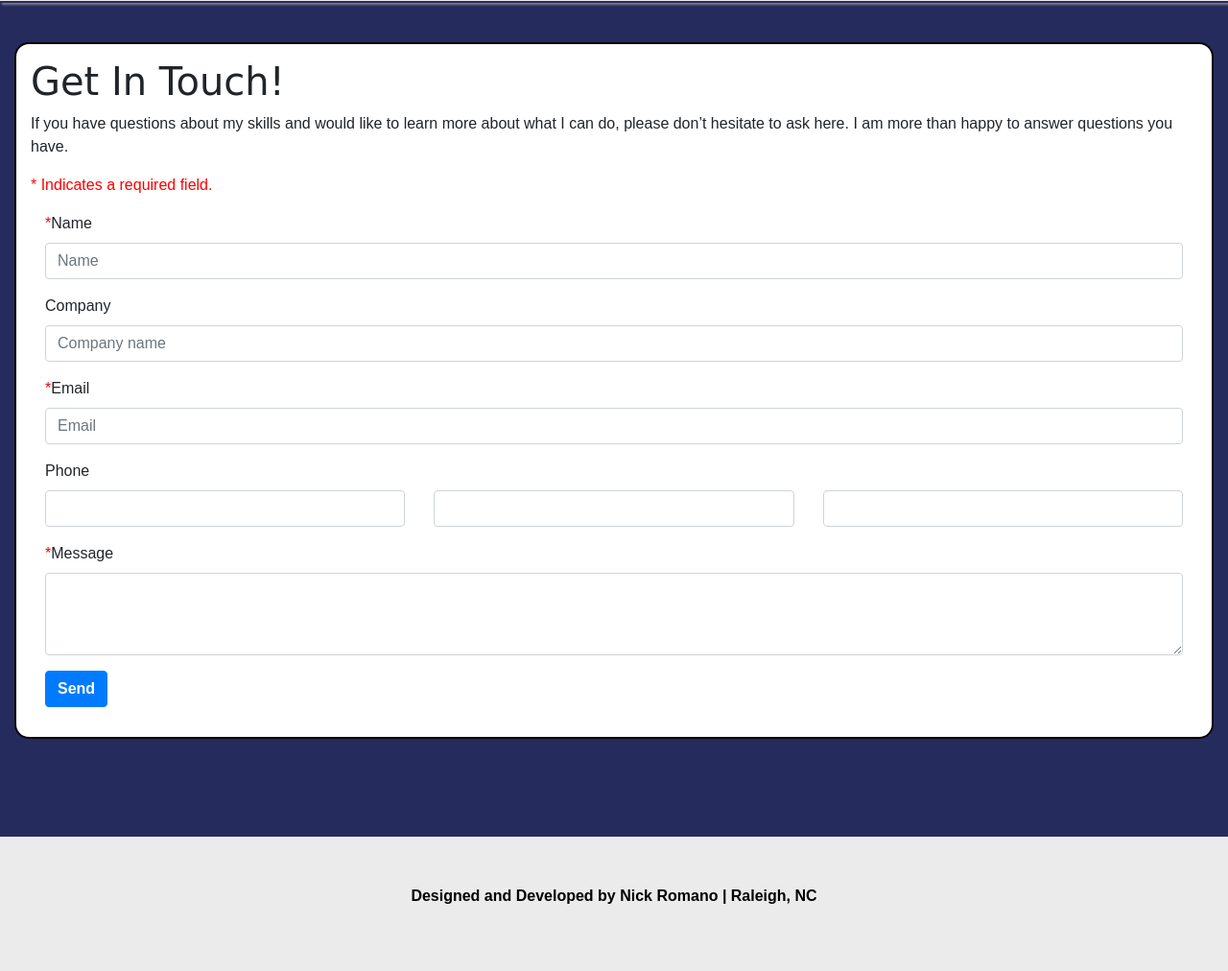
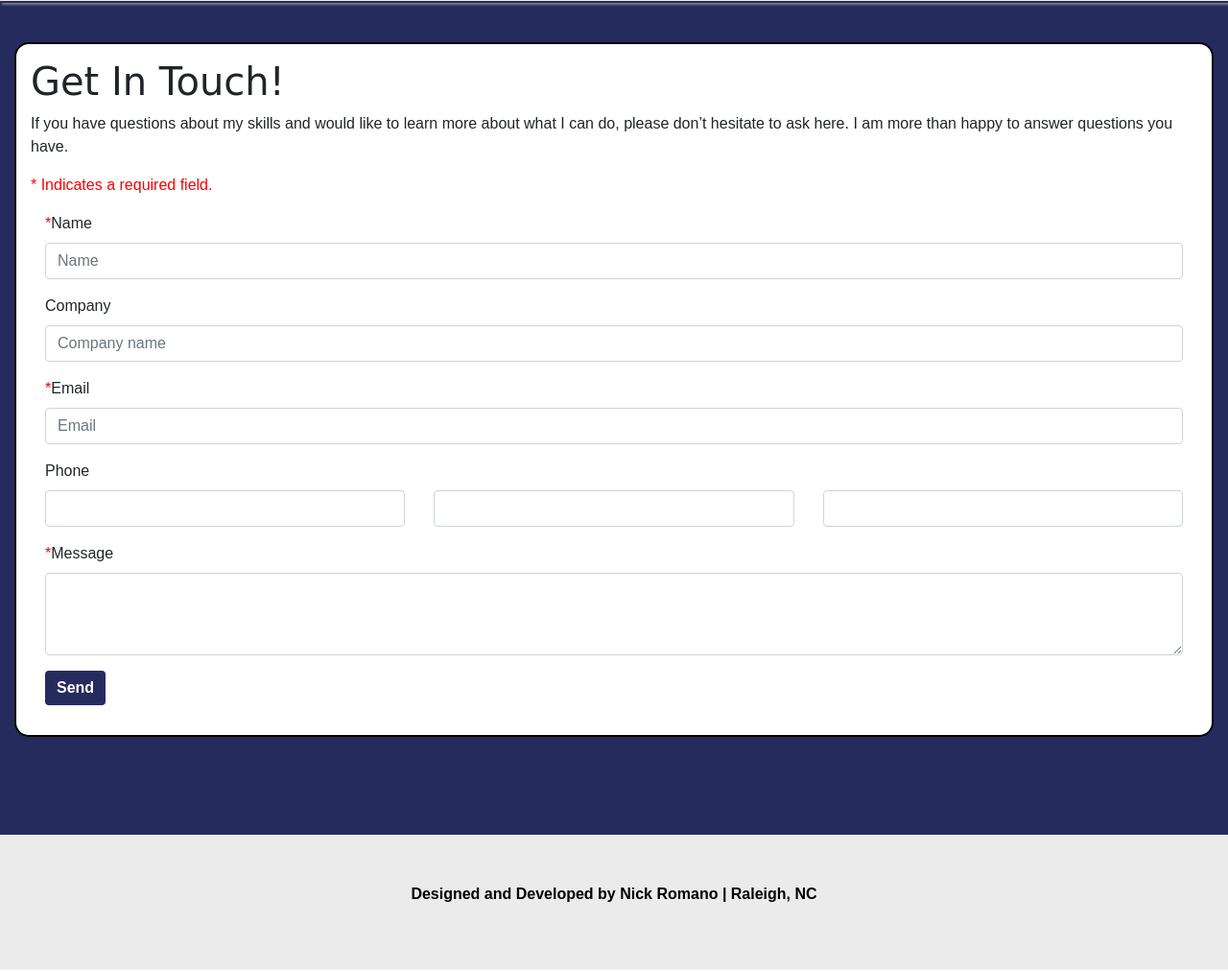
Before and after one commit to nicholas-romano/nicholas-romano.github.io, a PHP site: page /contact.html in a window 1280 px wide. Shown: the part 201-1213 px from the top of the page at 96% size. Run offline with PHP 8.4, Linux system fonts and the light colour scheme; some libraries are stand-ins or nearby versions.

Commit message:
changed submit button color to dark blue

```diff
--- a/contact.html
+++ b/contact.html
@@ -14,13 +14,6 @@
 
     <link rel="stylesheet" href="https://stackpath.bootstrapcdn.com/bootstrap/4.4.1/css/bootstrap.min.css" integrity="sha384-Vkoo8x4CGsO3+Hhxv8T/Q5PaXtkKtu6ug5TOeNV6gBiFeWPGFN9MuhOf23Q9Ifjh" crossorigin="anonymous">
     <link rel="stylesheet" href="css/sdd-styles.css" />
-    <script type="text/javascript">
-      var onloadCallback = function() {
-        grecaptcha.render('g-recaptcha', {
-          'sitekey' : '6LccgekUAAAAANYowr6fwLLdNS0tpp2bvWBtiinE'
-        });
-      };
-    </script>
 </head>
 <body>
   <header>
@@ -116,12 +109,6 @@
                         </div>
                       </div>
 
-                        <div class="form-group">
-                        <div class="col-sm-1"></div>
-                        <div class="col-sm-10">
-                          <div id="g-recaptcha" class="g-recaptcha" data-sitekey="6LccgekUAAAAANYowr6fwLLdNS0tpp2bvWBtiinE"></div>                              </div>
-                          <p class="recaptcha_error">Please click the box above before submitting.</p>
-                        </div>
                       <div class="form-group">
                         <div class="col-sm-offset-1 col-sm-2">
                           <button id="send" name="submit" type="submit" class="btn btn-primary">Send</button>
@@ -140,17 +127,5 @@
     <footer>
       <p>Designed and Developed by Nick Romano | Raleigh, NC</p>
     </footer>
-    <script type="text/javascript">
-      if (window.location.href.indexOf('#retry') !== -1) {
-        $('.recaptcha_error').show();
-        console.log('show error');
-      }
-      else {
-        $('.recaptcha_error').hide();
-        console.log('hide error');
-
-      }
-    </script>
-    <script src="https://www.google.com/recaptcha/api.js"></script>
 </body>
 </html>
--- a/css/sdd-styles.css
+++ b/css/sdd-styles.css
@@ -225,7 +225,9 @@ section#project_porfolio.content_section {
 .btn.btn-primary {
   /*submit button */
   font-weight: bold;
-  font-size: 16px; }
+  font-size: 16px;
+  background-color: #262B5E;
+  border: none; }
 
 .message_sent_confirmation {
   padding: 50px;
--- a/css/sdd-styles.scss
+++ b/css/sdd-styles.scss
@@ -17,6 +17,7 @@ $light-gray: #DBDDDE;
 $banner-text-color: $dark-blue;
 $headline-background: $white;
 $headline-text-color: black;
+$button: $dark-blue;
 
 body {
   font-family: $standard-font;
@@ -275,6 +276,8 @@ body {
   .btn.btn-primary { /*submit button */
               font-weight: bold;
               font-size: 16px;
+              background-color: $dark-blue;
+              border: none;
           }
 
   .message_sent_confirmation {
@@ -286,7 +289,7 @@ body {
               margin-right: auto;
               width: auto;
               border-radius: 10px;
-          }
+  }
 
     .tile {
       text-align: center;
```
